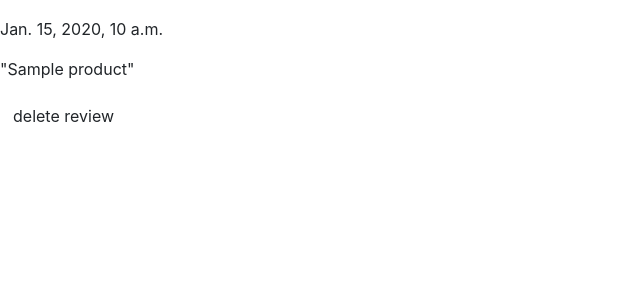
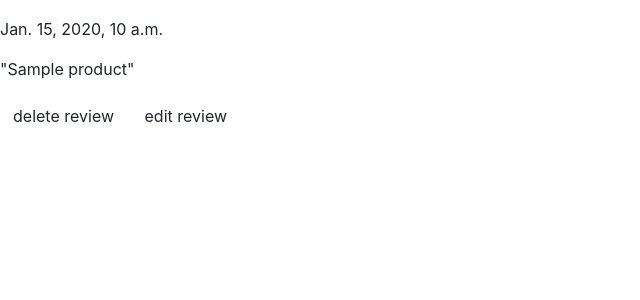
Before and after one commit to brianscan14/XYfitness, a Django app: page /products/product/1 in a window 1280 px wide. Shown: the part 404-704 px from the top of the page, without its empty margins (0-640 px from the left). Run offline with Django 3.2, Linux system fonts and the light colour scheme; a user stored in the database is signed in; tables that the repository leaves empty hold one stand-in row (values such as "Sample post"); grey boxes marked "Sample" are stand-in pictures; some libraries are stand-ins or nearby versions.

Commit message:
adding edit link to take in review id so is the user is the author they can edit it

```diff
--- a/products/templates/aproduct.html
+++ b/products/templates/aproduct.html
@@ -33,6 +33,7 @@
     <p>"{{ review.product }}"</p>
     {% if review.user == user %}
         <a href="{% url 'delete_prod_review' review.id %}" class="btn btn-default">delete review</a>
+        <a href="{% url 'edit_review_prod' review.id  %}" class="btn btn-default">edit review</a>
     {% endif %}
 {% endfor %}
 
```
